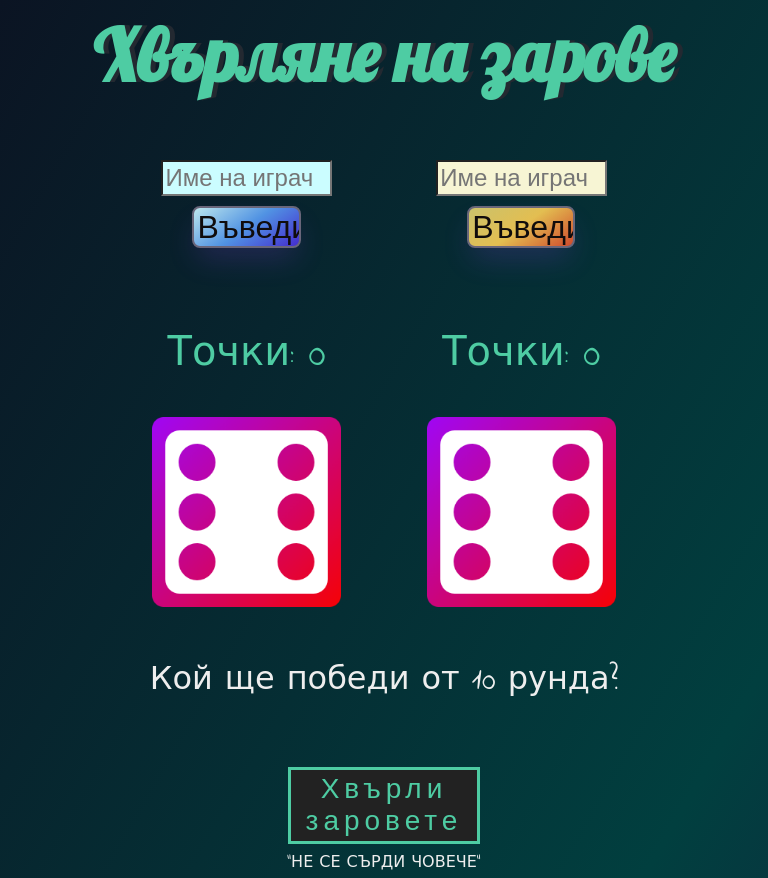
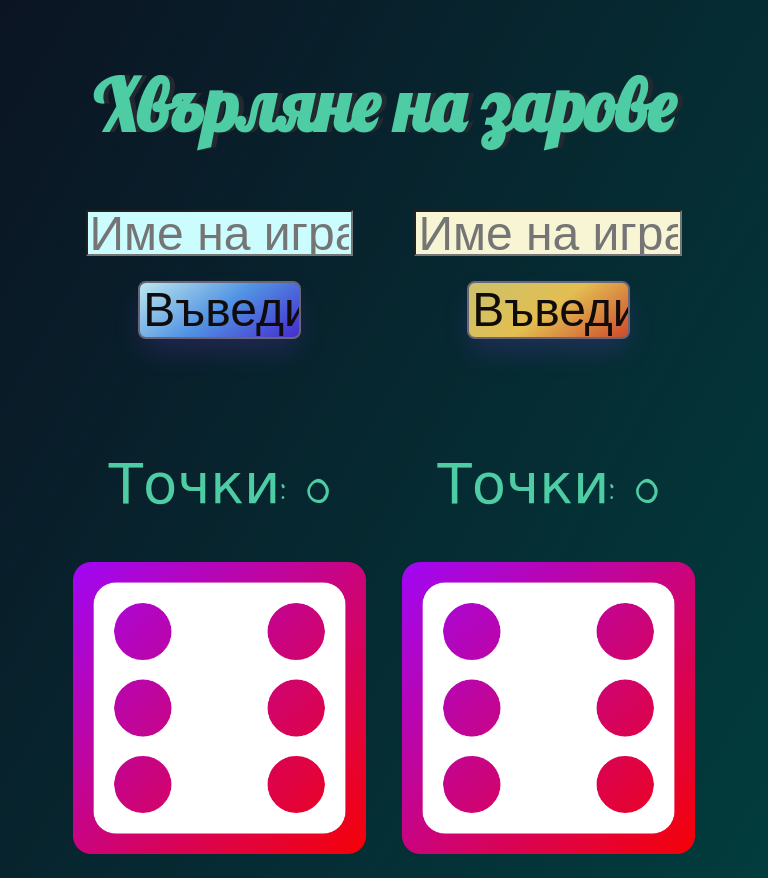
Before and after one commit to MaMyT1983/Dice-game, a plain HTML site: page index.html in a window 768 px wide. Shown: the top 878 px of the page. Drawn offline with nearby package versions, Linux system fonts and the light colour scheme.

Commit message:
Bigger size under 1150px

```diff
--- a/styles.css
+++ b/styles.css
@@ -335,28 +335,30 @@ footer {
   }
 
   .dice {
-    width: 40%;
-    margin-bottom: 2rem;
+    width: 48%;
+    margin-bottom: 5rem;
   }
 
 
-  h1{
-    margin-bottom: 60px;
+  h1 {
+    margin: 60px 0px ;
   }
 
   .name {
-    font-size: 1.5rem;
-    width: 60%;
-    height: 30px;
+    font-size: 3rem;
+    width: 80%;
+    height: 40px;
+    margin-bottom: 15px;
   }
 
   .name-button {
-    font-size: 2rem;
-    margin-bottom: 3rem;
+    font-size: 3rem;
+    margin-bottom: 5rem;
+    width: 50%;
   }
 
   .wins {
-    font-size: 2.5rem;
+    font-size: 3.5rem;
     margin-bottom: 2rem;
   }
 
@@ -368,9 +370,17 @@ footer {
     font-size: 2rem;
   }
 
+  img {
+    width: 90%;
+  }
+
   .rounds-played {
-    font-size: 2rem;
+    font-size: 3rem;
     margin-bottom: 2rem;
   }
 
+  footer {
+   font-size: 1.5rem;
+  }
+
 }
```
